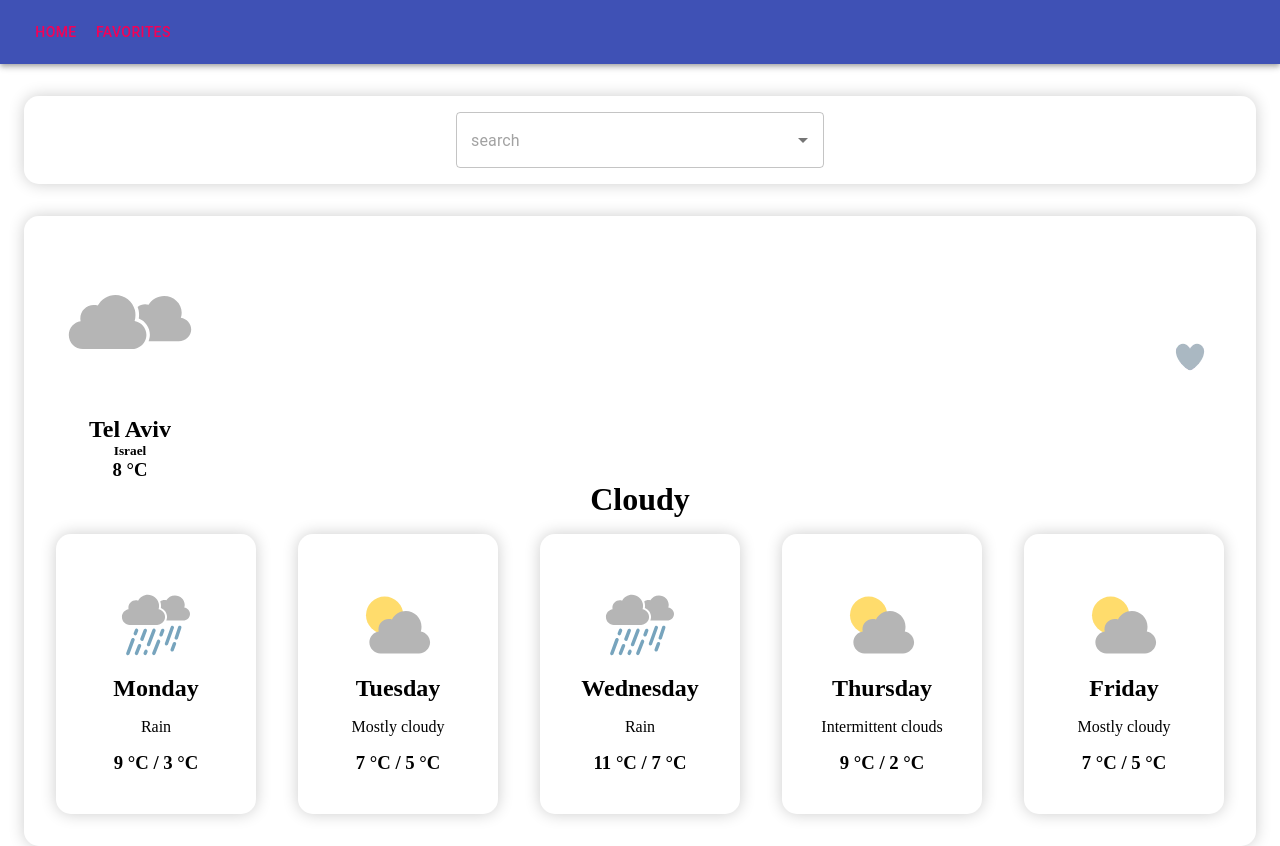
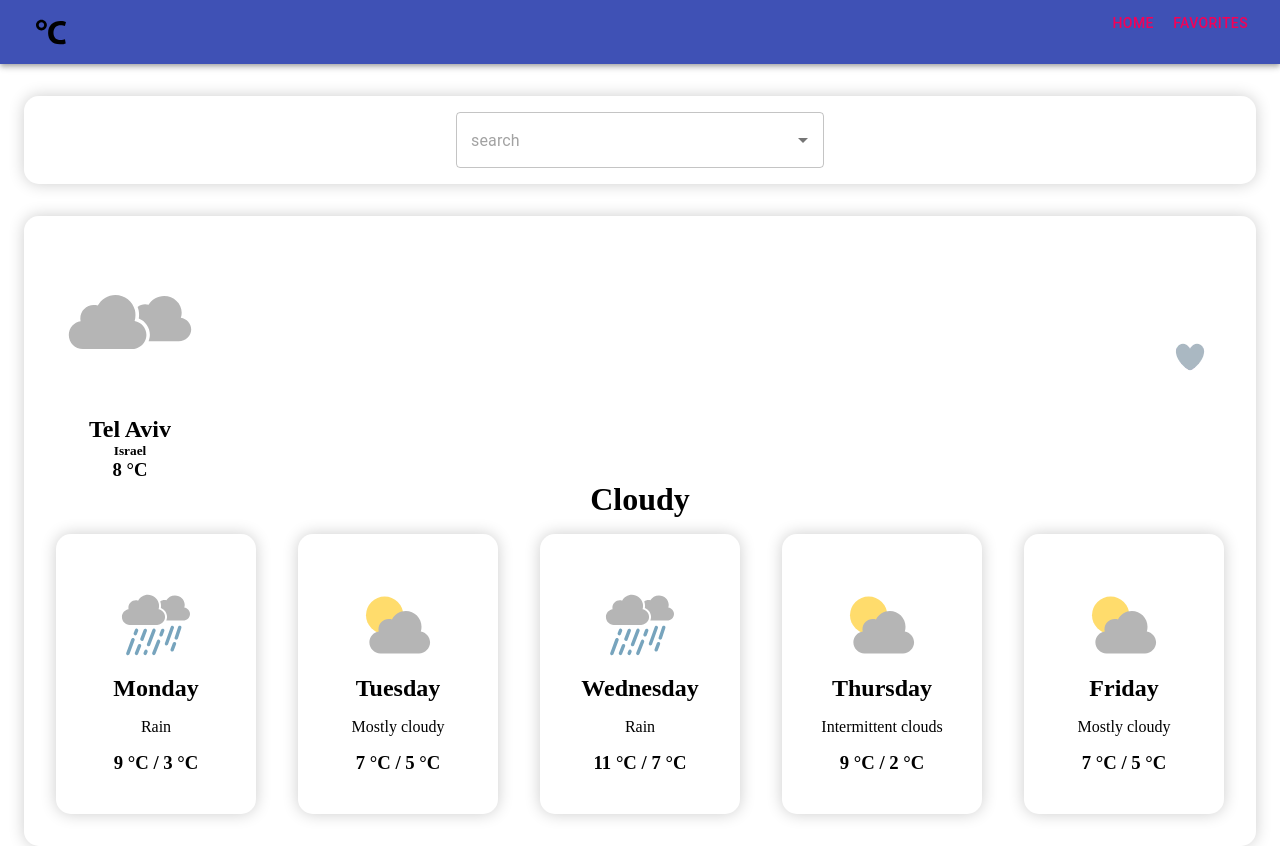
Before and after one commit to orlovse/weather-app, a React (Create React App) app: page /home in a window 1280 px wide. Built offline with nearby package versions, Linux system fonts and the light colour scheme.

Commit message:
add switch fahrenheit functional

```diff
--- a/src/components/currentWeatherCard/index.tsx
+++ b/src/components/currentWeatherCard/index.tsx
@@ -5,17 +5,17 @@ import { getIcon } from 'utils/geyIcons';
 import { connect, ConnectedProps } from 'react-redux';
 import { ApplicationState } from 'store/types';
 import { currentWeatherSelector } from 'store/selectors/currentWeather.selector';
-import { currentCitySelector } from 'store/selectors/localUserOptions.selector';
+import { currentCitySelector, isFahrenheitSelector } from 'store/selectors/localUserOptions.selector';
 
 const connector = connect((state: ApplicationState) => ({
 	currentWeather: currentWeatherSelector(state),
 	currentCity: currentCitySelector(state),
+	isFahrenheit: isFahrenheitSelector(state),
 }));
 
 type PropsFromRedux = ConnectedProps<typeof connector>;
 
-const CurrentWeatherCard: FC<PropsFromRedux> = ({ currentWeather, currentCity }: PropsFromRedux) => {
-	const isFahrenheit = false;
+const CurrentWeatherCard: FC<PropsFromRedux> = ({ currentWeather, currentCity, isFahrenheit }: PropsFromRedux) => {
 	let currentTemperature = null;
 	let img = <Skeleton variant="circle" width={100} height={100} />;
 	if (currentWeather) {
--- a/src/components/favoriteCard/index.tsx
+++ b/src/components/favoriteCard/index.tsx
@@ -8,8 +8,15 @@ import { connect, ConnectedProps } from 'react-redux';
 import { getIcon } from 'utils/geyIcons';
 import { Link } from 'react-router-dom';
 import AnimatedHeart from 'components/animatedHeart';
+import { ApplicationState } from 'store/types';
+import { isFahrenheitSelector } from 'store/selectors/localUserOptions.selector';
 
-const connector = connect(null, { setCurrentCity });
+const connector = connect(
+	(state: ApplicationState) => ({
+		isFahrenheit: isFahrenheitSelector(state),
+	}),
+	{ setCurrentCity }
+);
 
 type PropsFromRedux = ConnectedProps<typeof connector>;
 type Props = PropsFromRedux & {
@@ -17,8 +24,7 @@ type Props = PropsFromRedux & {
 	favoriteWeather: Favorites;
 };
 
-const FavoriteCard: FC<Props> = ({ currentKey, favoriteWeather, setCurrentCity }: Props) => {
-	const isFahrenheit = false;
+const FavoriteCard: FC<Props> = ({ isFahrenheit, currentKey, favoriteWeather, setCurrentCity }: Props) => {
 	const celsius = favoriteWeather.currentWeather.metricT;
 	const fahrenheit = favoriteWeather.currentWeather.imperialT;
 	const cityName = favoriteWeather.currentCityName;
--- a/src/components/navbar/index.tsx
+++ b/src/components/navbar/index.tsx
@@ -1,17 +1,47 @@
 import React, { FC } from 'react';
+import { connect, ConnectedProps } from 'react-redux';
 import { NavLink } from 'react-router-dom';
-import { AppBar, Button, Grid, Toolbar } from '@material-ui/core';
+import { AppBar, Button, Grid, Toolbar, IconButton } from '@material-ui/core';
 
-const Navbar: FC = () => {
+import { isFahrenheitSelector } from 'store/selectors/localUserOptions.selector';
+import { ApplicationState } from 'store/types';
+import { switchFahrenheit } from 'store/actions/localUserOptions.actions';
+
+import celsiusIcon from '../../resources/svg/celsius.svg';
+import fahrenheitIcon from '../../resources/svg/fahrenheit.svg';
+
+const connector = connect(
+	(state: ApplicationState) => ({
+		isFahrenheit: isFahrenheitSelector(state),
+	}),
+	{ switchFahrenheit }
+);
+
+type PropsFromRedux = ConnectedProps<typeof connector>;
+
+const Navbar: FC<PropsFromRedux> = ({ isFahrenheit, switchFahrenheit }: PropsFromRedux) => {
 	const links: { id: number; name: string; link: string }[] = [
 		{ id: 1, name: 'Home', link: '/' },
 		{ id: 2, name: 'Favorites', link: '/favorites' },
 	];
 
+	const handleSwitchFahrenheit = () => {
+		switchFahrenheit({ isFahrenheit: !isFahrenheit });
+	};
+
 	return (
 		<AppBar position="static" color="primary">
 			<Toolbar>
 				<Grid container justify="space-between">
+					<div>
+						<IconButton onClick={handleSwitchFahrenheit}>
+							{isFahrenheit ? (
+								<img src={fahrenheitIcon} width="30px" alt="dark theme icon"></img>
+							) : (
+								<img src={celsiusIcon} width="30px" alt="light theme icon"></img>
+							)}
+						</IconButton>
+					</div>
 					<div>
 						{links.map(({ id, name, link }) => (
 							<NavLink
@@ -31,4 +61,4 @@ const Navbar: FC = () => {
 	);
 };
 
-export default Navbar;
+export default connector(Navbar);
--- a/src/components/weatherCard/index.tsx
+++ b/src/components/weatherCard/index.tsx
@@ -6,12 +6,19 @@ import { StyledWeatherCard } from 'styles/sharedStyle';
 // import { connect } from 'react-redux';
 import { FiveDaysWeather } from 'store/types/fiveDaysWeather.types';
 import { celsiusToFahrenheit } from 'utils/helpers';
+import { connect, ConnectedProps } from 'react-redux';
+import { ApplicationState } from 'store/types';
+import { isFahrenheitSelector } from 'store/selectors/localUserOptions.selector';
 
-interface Props {
+const connector = connect((state: ApplicationState) => ({
+	isFahrenheit: isFahrenheitSelector(state),
+}));
+
+type PropsFromRedux = ConnectedProps<typeof connector>;
+type Props = PropsFromRedux & {
 	weatherData?: FiveDaysWeather;
-}
-const WeatherCard: FC<Props> = ({ weatherData }: Props) => {
-	const isFahrenheit = false;
+};
+const WeatherCard: FC<Props> = ({ isFahrenheit, weatherData }: Props) => {
 	let phrase = null;
 	let weekday = null;
 	let stringTemperature = null;
@@ -47,4 +54,4 @@ const WeatherCard: FC<Props> = ({ weatherData }: Props) => {
 	);
 };
 
-export default WeatherCard;
+export default connector(WeatherCard);
--- a/src/store/actions/localUserOptions.actions.ts
+++ b/src/store/actions/localUserOptions.actions.ts
@@ -6,7 +6,9 @@ import {
 	REMOVE_FROM_FAVORITES,
 	PayloadCurrentCity,
 	SET_CURRENT_CITY,
+	SWITCH_FAHRENHEIT,
 	SetCurrentCityAction,
+	SwitchFahrenheitAction,
 } from './../types/localUserOptions.types';
 
 export const addToFavorites: AddToFavoritesAction = (payload: PayloadFavorite) => ({
@@ -23,3 +25,8 @@ export const setCurrentCity: SetCurrentCityAction = (payload: PayloadCurrentCity
 	type: SET_CURRENT_CITY,
 	payload,
 });
+
+export const switchFahrenheit: SwitchFahrenheitAction = (payload: { isFahrenheit: boolean }) => ({
+	type: SWITCH_FAHRENHEIT,
+	payload,
+});
--- a/src/store/reducers/localUserOptions.reducer.ts
+++ b/src/store/reducers/localUserOptions.reducer.ts
@@ -4,11 +4,13 @@ import {
 	ADD_TO_FAVORITES,
 	REMOVE_FROM_FAVORITES,
 	SET_CURRENT_CITY,
+	SWITCH_FAHRENHEIT,
 } from './../types/localUserOptions.types';
 
 const initialState: ILocalUserState = {
 	favorites: {},
 	currentCity: { key: '215854', name: 'Tel Aviv', country: 'Israel' },
+	isFahrenheit: false,
 };
 
 const localUserOptions = (state = initialState, action: LocalUserActions): ILocalUserState => {
@@ -17,6 +19,11 @@ const localUserOptions = (state = initialState, action: LocalUserActions): ILoca
 			return {
 				...state,
 				currentCity: action.payload,
+			};
+		case SWITCH_FAHRENHEIT:
+			return {
+				...state,
+				isFahrenheit: action.payload.isFahrenheit,
 			};
 		case ADD_TO_FAVORITES:
 			return {
--- a/src/store/selectors/localUserOptions.selector.ts
+++ b/src/store/selectors/localUserOptions.selector.ts
@@ -3,5 +3,6 @@ import { createSelector } from 'reselect';
 
 export const currentCitySelector = (state: ApplicationState) => state.localUserOptions.currentCity;
 export const favoritesSelector = (state: ApplicationState) => state.localUserOptions.favorites;
+export const isFahrenheitSelector = (state: ApplicationState) => state.localUserOptions.isFahrenheit;
 
 export const currentCityKeySelector = createSelector(currentCitySelector, currentCity => currentCity.key);
--- a/src/store/types/localUserOptions.types.ts
+++ b/src/store/types/localUserOptions.types.ts
@@ -6,7 +6,6 @@ export const SWITCH_FAHRENHEIT = 'SWITCH_FAHRENHEIT';
 export const GET_LOCATION = 'GET_LOCATION';
 export const ADD_TO_FAVORITES = 'ADD_TO_FAVORITES';
 export const REMOVE_FROM_FAVORITES = 'REMOVE_FROM_FAVORITES';
-
 export interface ILocalUserState {
 	currentCity: {
 		key: string;
@@ -14,6 +13,7 @@ export interface ILocalUserState {
 		country: string;
 	};
 	favorites: IFavorites;
+	isFahrenheit: boolean;
 }
 
 interface IFavorites {
@@ -25,7 +25,7 @@ export type Favorites = {
 	currentWeather: CurrentWeather;
 };
 
-export type LocalUserActions = IAddToFavorites | IRemoveFromFavorites | ISetCurrentCity;
+export type LocalUserActions = IAddToFavorites | IRemoveFromFavorites | ISetCurrentCity | ISwitchFahrenheit;
 
 export type PayloadFavorite = {
 	key: string;
@@ -44,6 +44,11 @@ export interface IRemoveFromFavorites {
 	payload: { key: string };
 }
 
+export interface ISwitchFahrenheit {
+	type: typeof SWITCH_FAHRENHEIT;
+	payload: { isFahrenheit: boolean };
+}
+
 export type PayloadCurrentCity = {
 	key: string;
 	name: string;
@@ -59,3 +64,5 @@ export type AddToFavoritesAction = (payload: PayloadFavorite) => IAddToFavorites
 export type RemoveFromFavoritesAction = (payload: { key: string }) => IRemoveFromFavorites;
 
 export type SetCurrentCityAction = (payload: PayloadCurrentCity) => ISetCurrentCity;
+
+export type SwitchFahrenheitAction = (payload: { isFahrenheit: boolean }) => ISwitchFahrenheit;
```
